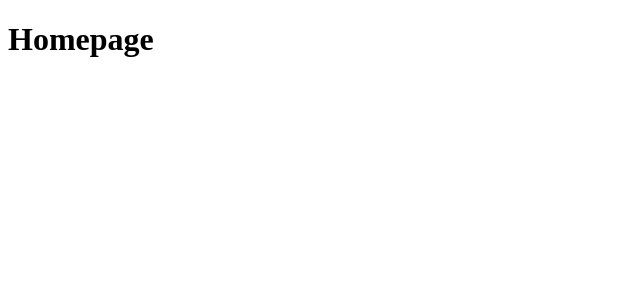
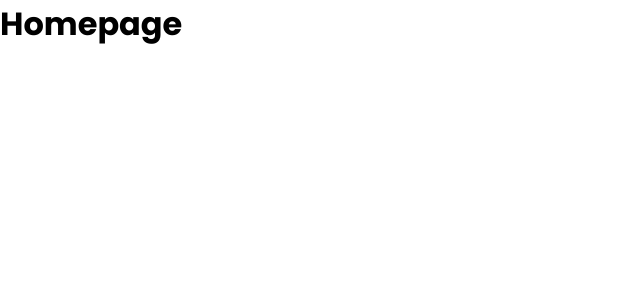
Before and after one commit to mikaellmiguel/Frontend-Tasks-Management, a React (Vite) app: page / in a window 1280 px wide. Shown: the top 300 px of the page, without its empty margins (0-640 px from the left). Built offline with nearby package versions, Linux system fonts and the light colour scheme.

Commit message:
feat: criação do globalstyle

```diff
--- a/index.html
+++ b/index.html
@@ -1,10 +1,12 @@
 <!doctype html>
 <html lang="pt-Br">
   <head>
+    <link rel="preconnect" href="https://fonts.googleapis.com">
+    <link rel="preconnect" href="https://fonts.gstatic.com" crossorigin>
     <meta charset="UTF-8" />
     <meta name="viewport" content="width=device-width, initial-scale=1.0" />
     <title>Tasks Management</title>
-  </head>
+    <link href="https://fonts.googleapis.com/css2?family=Poppins:ital,wght@0,100;0,200;0,300;0,400;0,500;0,600;0,700;0,800;0,900;1,100;1,200;1,300;1,400;1,500;1,600;1,700;1,800;1,900&display=swap" rel="stylesheet">
   <body>
     <div id="root"></div>
     <script type="module" src="/src/main.jsx"></script>
--- a/src/main.jsx
+++ b/src/main.jsx
@@ -1,9 +1,11 @@
 import { StrictMode } from 'react'
 import { createRoot } from 'react-dom/client'
 import { Homepage } from './pages/Homepage'
+import { GlobalStyles } from './styles/global'
 
 createRoot(document.getElementById('root')).render(
   <StrictMode>
+    <GlobalStyles/>
     <Homepage />
   </StrictMode>,
 )
--- /dev/null
+++ b/src/styles/global.js
@@ -0,0 +1,12 @@
+import {createGlobalStyle} from "styled-components";
+
+
+
+export const GlobalStyles = createGlobalStyle`
+    * {
+        margin: 0;
+        padding: 0;
+        box-sizing: border-box;
+        font-family: "Poppins", system-ui, -apple-system, BlinkMacSystemFont, 'Segoe UI', Roboto, Oxygen, Ubuntu, Cantarell, 'Open Sans', 'Helvetica Neue', sans-serif;
+    }
+`;
```
Also changed, not shown: src/pages/Homepage/styles.js (added).
